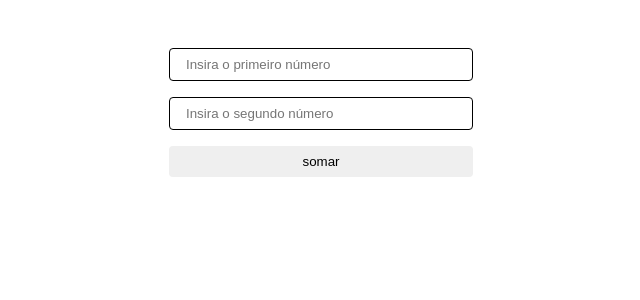
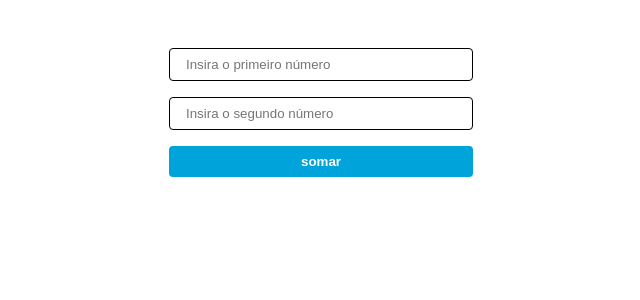
Before and after one commit to gabrielgugelmin/calculator, a React (Create React App) app: page / in a window 1280 px wide. Shown: the top 300 px of the page, without its empty margins (319-959 px from the left). Built offline with nearby package versions, Linux system fonts and the light colour scheme.

Commit message:
style: added button style

```diff
--- a/src/App.css
+++ b/src/App.css
@@ -23,9 +23,17 @@ input {
 }
 
 button {
+  background-color: #00a4db;
   border: 0;
   border-radius: 4px;
+  color: white;
+  cursor: pointer;
+  font-weight: 600;
+  padding: 8px 16px;
+  transition: background-color .3s ease;
   width: 100%;
-  padding: 8px 16px;
-  cursor: pointer;
 }
+
+button:hover {
+  background-color: #028cba;
+}
```
